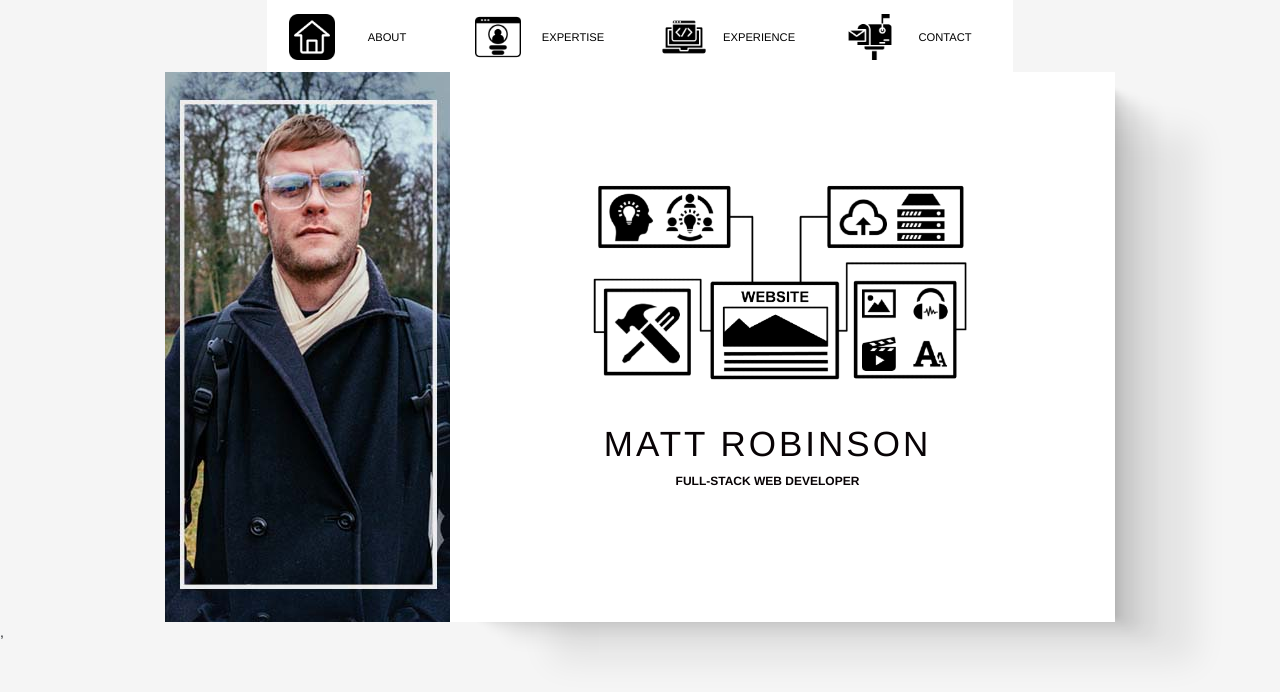
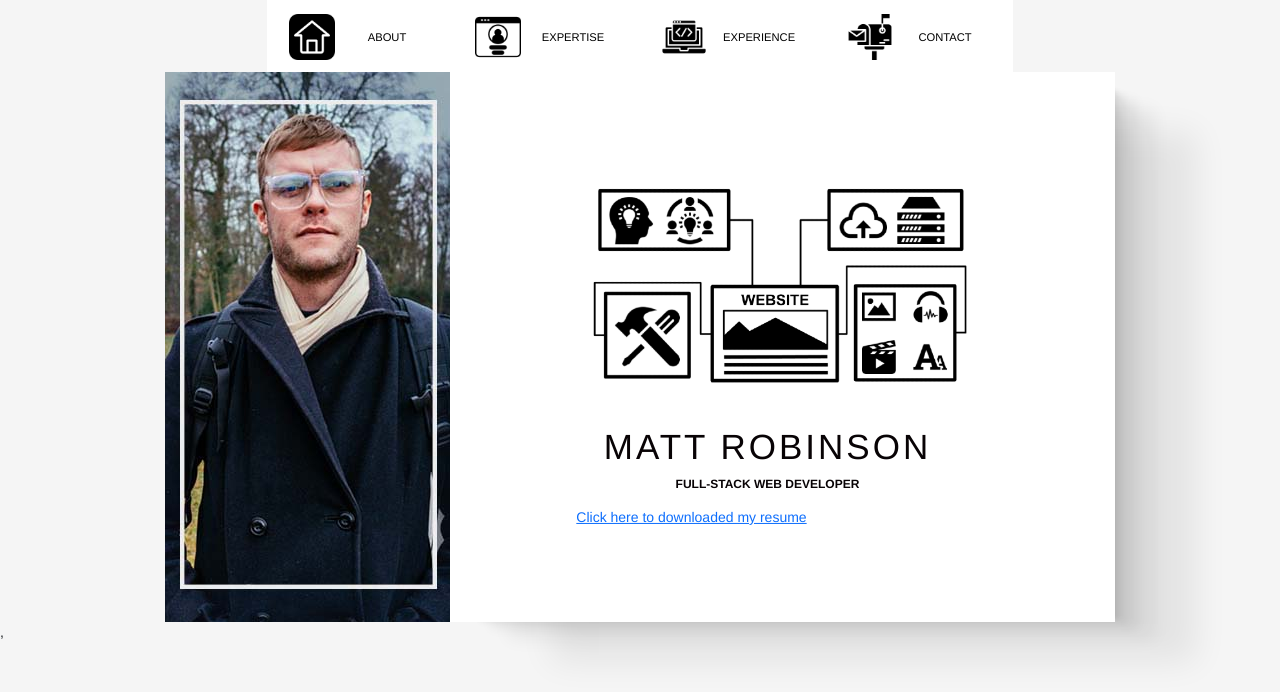
Before and after one commit to mrob-dev/mrob-dev-home, a React (Create React App) app: page / in a window 1280 px wide. Shown: the top 692 px of the page. Built offline with nearby package versions, Linux system fonts and the light colour scheme.

Commit message:
added cv

```diff
--- a/src/routes/home.js
+++ b/src/routes/home.js
@@ -11,6 +11,7 @@ export default function About() {
                     <br/>
                     <h1 id="matthewrobinson">MATT ROBINSON</h1>
                     <p id="tag"> FULL-STACK WEB DEVELOPER</p>
+                    <a href="../mattrobinson-fullstackcv-2022.pdf" id="resume">Click here to downloaded my resume</a>
             </div>
     )
 }
```
